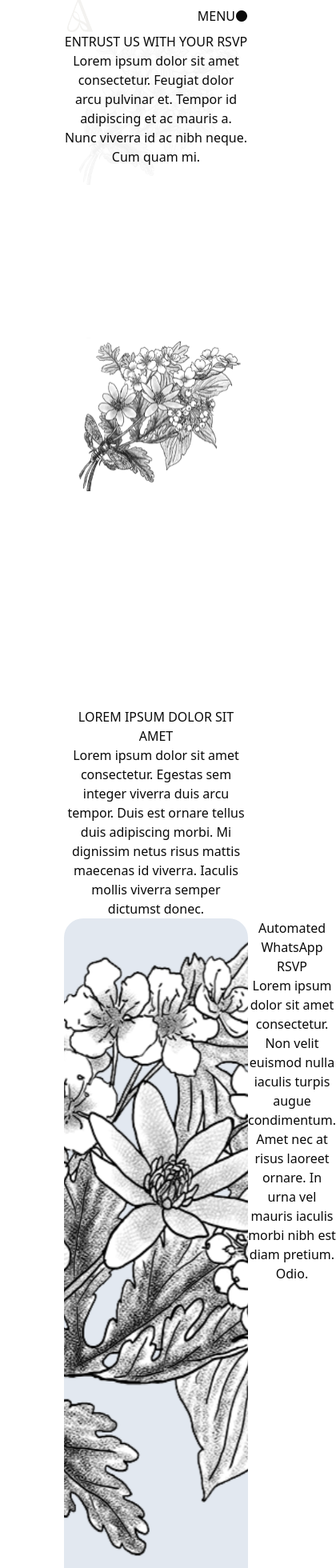
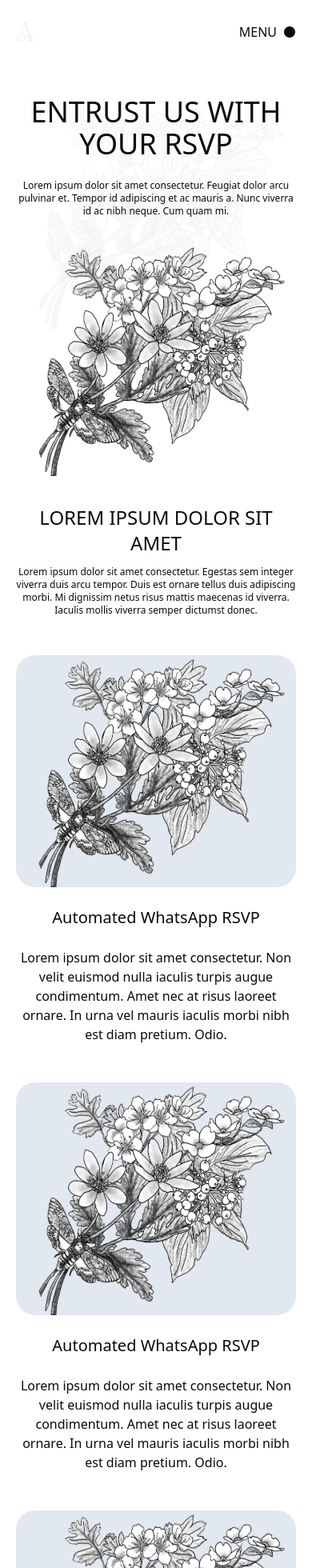
Before and after one commit to amarento/amarento.id, a Next.js app: page / in a window 390 px wide. Shown: the top 1960 px of the page at 80% size, 420 px wide, since content can reach past the window. Built offline with nearby package versions, Linux system fonts and the light colour scheme.

Commit message:
add mobile responsive 🍌

```diff
--- a/src/app/page.tsx
+++ b/src/app/page.tsx
@@ -5,35 +5,35 @@ import { FaWhatsapp } from "react-icons/fa";
 
 export default function HomePage() {
   return (
-    <main className="font-lora mx-20 flex flex-col justify-center bg-black-default text-center">
-      <nav>
-        <div className="flex items-center justify-between xl:my-10">
-          <img className="h-10 w-10" src="/logo.png" alt="logo" />
+    <main className="font-lora mx-5 flex flex-col justify-center bg-black-default text-center xl:mx-20">
+      <nav className="mb-10 xl:mb-28">
+        <div className="my-5 flex items-center justify-between xl:my-10">
+          <img className="h-6 w-6 xl:h-10 xl:w-10" src="/logo.png" alt="logo" />
           <div className="flex flex-row items-center">
-            <a className="text-black-default xl:m-2 xl:text-2xl">MENU</a>
+            <a className="m-2 text-black-default xl:text-2xl">MENU</a>
             <VscCircleLargeFilled />
           </div>
         </div>
       </nav>
-      <div className="relative h-screen">
+      <div className="relative">
         <img
           className="absolute -z-10 object-cover opacity-5"
           src="/flowerBG.svg"
           alt="flowerBG"
         />
         <div className="flex flex-col items-center">
-          <h1 className="flex font-lagency xl:mb-10 xl:mt-28 xl:max-w-4xl xl:text-8xl">
+          <h1 className="mb-6 flex font-lagency text-4xl xl:mb-10 xl:max-w-4xl xl:text-8xl">
             ENTRUST US WITH YOUR RSVP
           </h1>
-          <p className="flex justify-center xl:mb-32 xl:max-w-4xl xl:text-2xl">
+          <p className="mb-8 flex max-w-lg justify-center text-xs xl:mb-32 xl:max-w-4xl xl:text-2xl">
             Lorem ipsum dolor sit amet consectetur. Feugiat dolor arcu pulvinar
             et. Tempor id adipiscing et ac mauris a. Nunc viverra id ac nibh
             neque. Cum quam mi.
           </p>
         </div>
-        <div className="flex justify-center">
+        <div className="mb-9 flex justify-center xl:mb-48">
           <img
-            className="flex h-[621px] justify-center"
+            className="flex justify-center xl:h-[621px]"
             src="/flowerBG.svg"
             alt="IMG"
           />
@@ -41,13 +41,13 @@ export default function HomePage() {
       </div>
       <div>
         <div className="flex flex-col">
-          <div className="xl:mb-10">
-            <h2 className="font-lagency xl:text-6xl">
+          <div className="mb-3 xl:mb-10">
+            <h2 className="font-lagency text-2xl xl:text-6xl">
               LOREM IPSUM DOLOR SIT AMET
             </h2>
           </div>
-          <div className="flex justify-center xl:mb-52">
-            <p className="xl:max-w-4xl xl:text-3xl">
+          <div className="mb-12 flex justify-center xl:mb-52">
+            <p className="max-w-lg text-xs xl:max-w-4xl xl:text-3xl">
               Lorem ipsum dolor sit amet consectetur. Egestas sem integer
               viverra duis arcu tempor. Duis est ornare tellus duis adipiscing
               morbi. Mi dignissim netus risus mattis maecenas id viverra.
@@ -57,15 +57,17 @@ export default function HomePage() {
         </div>
       </div>
       <div>
-        <div className="flex flex-row">
+        <div className="flex flex-col xl:flex-row">
           <img
-            className="h-[847px] w-[636px] rounded-3xl bg-slate-200 object-cover"
+            className="mb-6 rounded-3xl bg-slate-200 object-cover xl:h-[847px] xl:w-[636px]"
             src="/flowerBG.svg"
             alt="IMG"
           />
           <div className="flex flex-col xl:ml-20 xl:mt-36">
-            <h3 className="xl:mb-10 xl:text-5xl">Automated WhatsApp RSVP</h3>
-            <p className="xl:text-3xl">
+            <h3 className="mb-6 text-xl xl:mb-10 xl:text-5xl">
+              Automated WhatsApp RSVP
+            </h3>
+            <p className="mb-12 xl:text-3xl">
               Lorem ipsum dolor sit amet consectetur. Non velit euismod nulla
               iaculis turpis augue condimentum. Amet nec at risus laoreet
               ornare. In urna vel mauris iaculis morbi nibh est diam pretium.
@@ -75,33 +77,17 @@ export default function HomePage() {
         </div>
       </div>
       <div>
-        <div className="flex flex-row">
-          <div className="flex flex-col xl:mr-20 xl:mt-36">
-            <h3 className="xl:mb-10 xl:text-5xl">Automated WhatsApp RSVP</h3>
-            <p className="xl:text-3xl">
-              Lorem ipsum dolor sit amet consectetur. Non velit euismod nulla
-              iaculis turpis augue condimentum. Amet nec at risus laoreet
-              ornare. In urna vel mauris iaculis morbi nibh est diam pretium.
-              Odio.
-            </p>
-          </div>
+        <div className="flex flex-col xl:flex-row-reverse">
           <img
-            className="h-[847px] w-[636px] rounded-3xl bg-slate-200 object-cover"
+            className="mb-6 rounded-3xl bg-slate-200 object-cover xl:h-[847px] xl:w-[636px]"
             src="/flowerBG.svg"
             alt="IMG"
           />
-        </div>
-      </div>
-      <div>
-        <div className="flex flex-row">
-          <img
-            className="h-[847px] w-[636px] rounded-3xl bg-slate-200 object-cover"
-            src="/flowerBG.svg"
-            alt="IMG"
-          />
-          <div className="flex flex-col xl:ml-20 xl:mt-36">
-            <h3 className="xl:mb-10 xl:text-5xl">Automated WhatsApp RSVP</h3>
-            <p className="xl:text-3xl">
+          <div className="flex flex-col xl:mr-20 xl:mt-36">
+            <h3 className="mb-6 text-xl xl:mb-10 xl:text-5xl">
+              Automated WhatsApp RSVP
+            </h3>
+            <p className="mb-12 xl:text-3xl">
               Lorem ipsum dolor sit amet consectetur. Non velit euismod nulla
               iaculis turpis augue condimentum. Amet nec at risus laoreet
               ornare. In urna vel mauris iaculis morbi nibh est diam pretium.
@@ -111,36 +97,60 @@ export default function HomePage() {
         </div>
       </div>
       <div>
-        <div className="flex flex-row">
-          <div className="flex flex-col xl:mr-20 xl:mt-36">
-            <h3 className="xl:mb-10 xl:text-5xl">Automated WhatsApp RSVP</h3>
-            <p className="xl:text-3xl">
+        <div className="flex flex-col xl:flex-row">
+          <img
+            className="mb-6 rounded-3xl bg-slate-200 object-cover xl:h-[847px] xl:w-[636px]"
+            src="/flowerBG.svg"
+            alt="IMG"
+          />
+          <div className="flex flex-col xl:ml-20 xl:mt-36">
+            <h3 className="mb-6 text-xl xl:mb-10 xl:text-5xl">
+              Automated WhatsApp RSVP
+            </h3>
+            <p className="mb-12 xl:text-3xl">
               Lorem ipsum dolor sit amet consectetur. Non velit euismod nulla
               iaculis turpis augue condimentum. Amet nec at risus laoreet
               ornare. In urna vel mauris iaculis morbi nibh est diam pretium.
               Odio.
             </p>
           </div>
+        </div>
+      </div>
+      <div>
+        <div className="flex flex-col xl:flex-row-reverse">
           <img
-            className="h-[847px] w-[636px] rounded-3xl bg-slate-200 object-cover"
+            className="mb-6 rounded-3xl bg-slate-200 object-cover xl:h-[847px] xl:w-[636px]"
             src="/flowerBG.svg"
             alt="IMG"
           />
+          <div className="flex flex-col xl:mr-20 xl:mt-36">
+            <h3 className="mb-6 text-xl xl:mb-10 xl:text-5xl">
+              Automated WhatsApp RSVP
+            </h3>
+            <p className="mb-12 xl:text-3xl">
+              Lorem ipsum dolor sit amet consectetur. Non velit euismod nulla
+              iaculis turpis augue condimentum. Amet nec at risus laoreet
+              ornare. In urna vel mauris iaculis morbi nibh est diam pretium.
+              Odio.
+            </p>
+          </div>
         </div>
       </div>
       <div>
-        <div className="xl:mt-40">
-          <h2 className="xl:text-6xl">TELL US ABOUT YOUR PLAN</h2>
+        <div className="mt-20 xl:mt-40">
+          <h2 className="mb-20 text-2xl xl:text-6xl">
+            TELL US ABOUT YOUR PLAN
+          </h2>
         </div>
       </div>
-      <div className="flex flex-row items-center justify-center xl:mt-32 mb-6">
-        <div className="flex flex-row items-center mx-2">
-          <FaRegCopyright className="mr-1" />
-          <p className="text-xl">Amarento 2024</p>
+      <div className="mb-6 flex flex-row items-center justify-center xl:mt-32">
+        <div className="mx-2 flex flex-row items-center">
+          <FaRegCopyright className="mr-1 h-2 w-2" />
+          <p className="text-[8px] xl:text-xl">Amarento 2024</p>
         </div>
-        <div className="flex flex-row mx-2">
-          <FaInstagram className="mx-1 object-contain h-9 w-9"/>
-          <FaWhatsapp className="mx-1 object-contain h-9 w-9"/>
+        <div className="mx-2 flex flex-row">
+          <FaInstagram className="mx-1 object-contain xl:h-9 xl:w-9" />
+          <FaWhatsapp className="mx-1 object-contain xl:h-9 xl:w-9" />
         </div>
       </div>
     </main>
```
Also changed, not shown: 1 other file (tests, documents, lock files or other folders).
